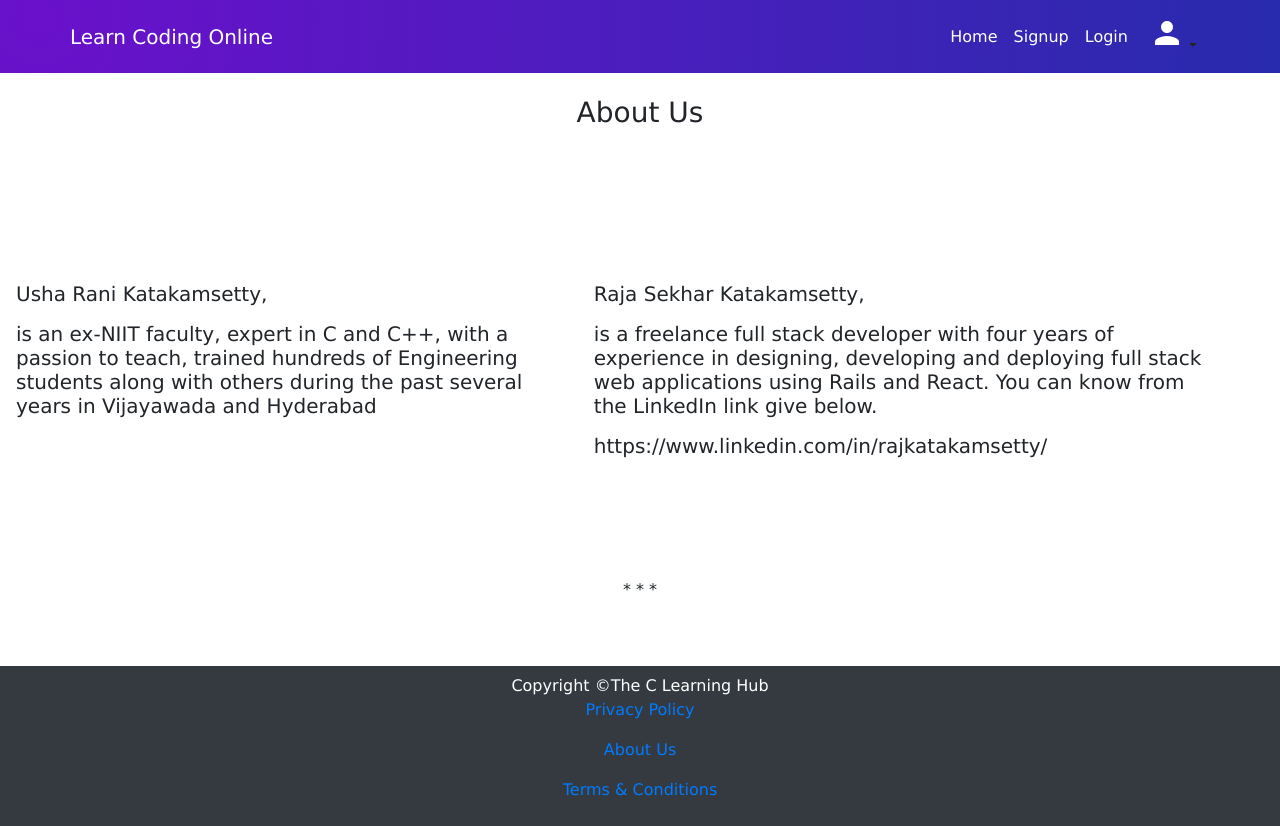
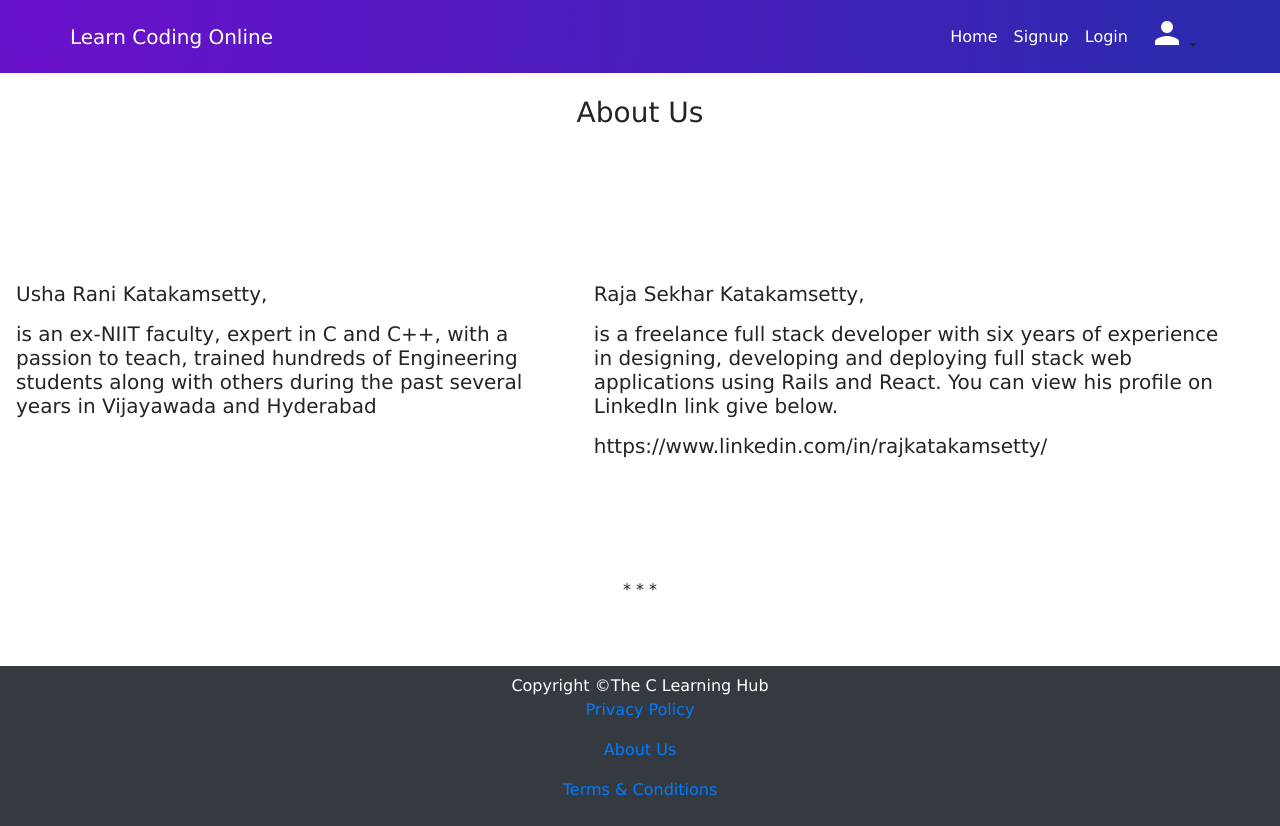
Before and after one commit to IBTechRaj/coachingClient, a React (Create React App) app: page /AboutUs in a window 1280 px wide. Built offline with nearby package versions, Linux system fonts and the light colour scheme.

Commit message:
about us

```diff
--- a/src/components/AboutUs.jsx
+++ b/src/components/AboutUs.jsx
@@ -21,8 +21,8 @@ function PrivacyPolicy() {
                 <div className="row col-6 py-5 mx-3 d-flex justify-content-left">
                     <h5>
 
-                        <p><p className="fw-bold">Raja Sekhar Katakamsetty,</p> is a freelance full stack developer with four years of experience
-                            in designing, developing and deploying full stack web applications using Rails and React. You can know from the LinkedIn link give below.  </p>
+                        <p><p className="fw-bold">Raja Sekhar Katakamsetty,</p> is a freelance full stack developer with six years of experience
+                            in designing, developing and deploying full stack web applications using Rails and React. You can view his profile on LinkedIn link give below.  </p>
                         <p>https://www.linkedin.com/in/rajkatakamsetty/</p>
 
                     </h5>
```
